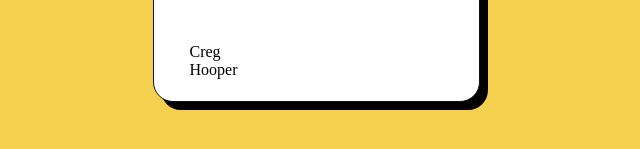
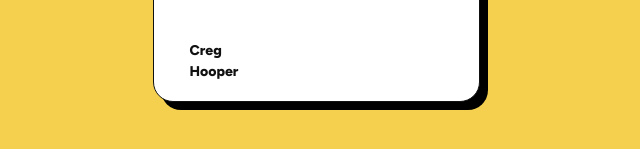
Before and after one commit to AbigirlMuchineripi/Blog-Preview-Card, a plain HTML site: page index.html in a window 1280 px wide. Shown: the part 663-812 px from the top of the page, 324-964 px from the left. Drawn offline with Linux system fonts and the light colour scheme.

Commit message:
css update

```diff
--- a/index.html
+++ b/index.html
@@ -47,11 +47,11 @@
                              <figcaption class="offscreen">Avatar Image</figcaption>
                         </figure>
                     </div>
-                    <div class="name">
+
                         <p class="author-name">
                             Creg Hooper
                         </p>
-                    </div>
+
                 </section>
 
         </section>
--- a/main.css
+++ b/main.css
@@ -175,14 +175,11 @@ a:any-link {
 }
 .avatar img{
  max-width:100%;
-  height: 100%;
-  object-fit: cover;
+ height: 100%;
+ object-fit: cover;
 }
 .author-name{
-  width: 83px;
-  height:21px;
-  display:flex;
-  align-items: center;
-  gap:0.75rem;
+  font:var(--text-preset-3-bold);
+  color: var(--gray-950);
 
 }
```
